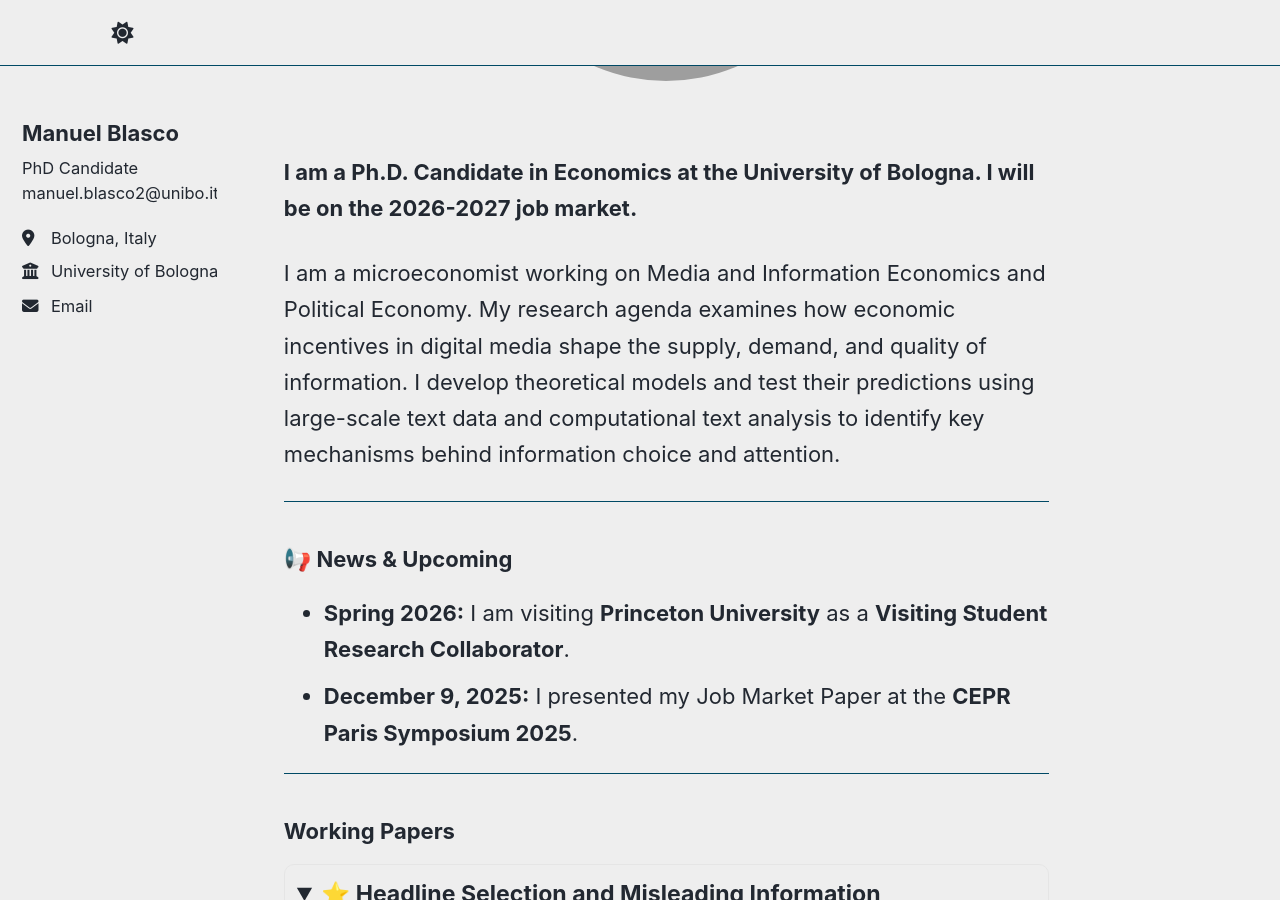
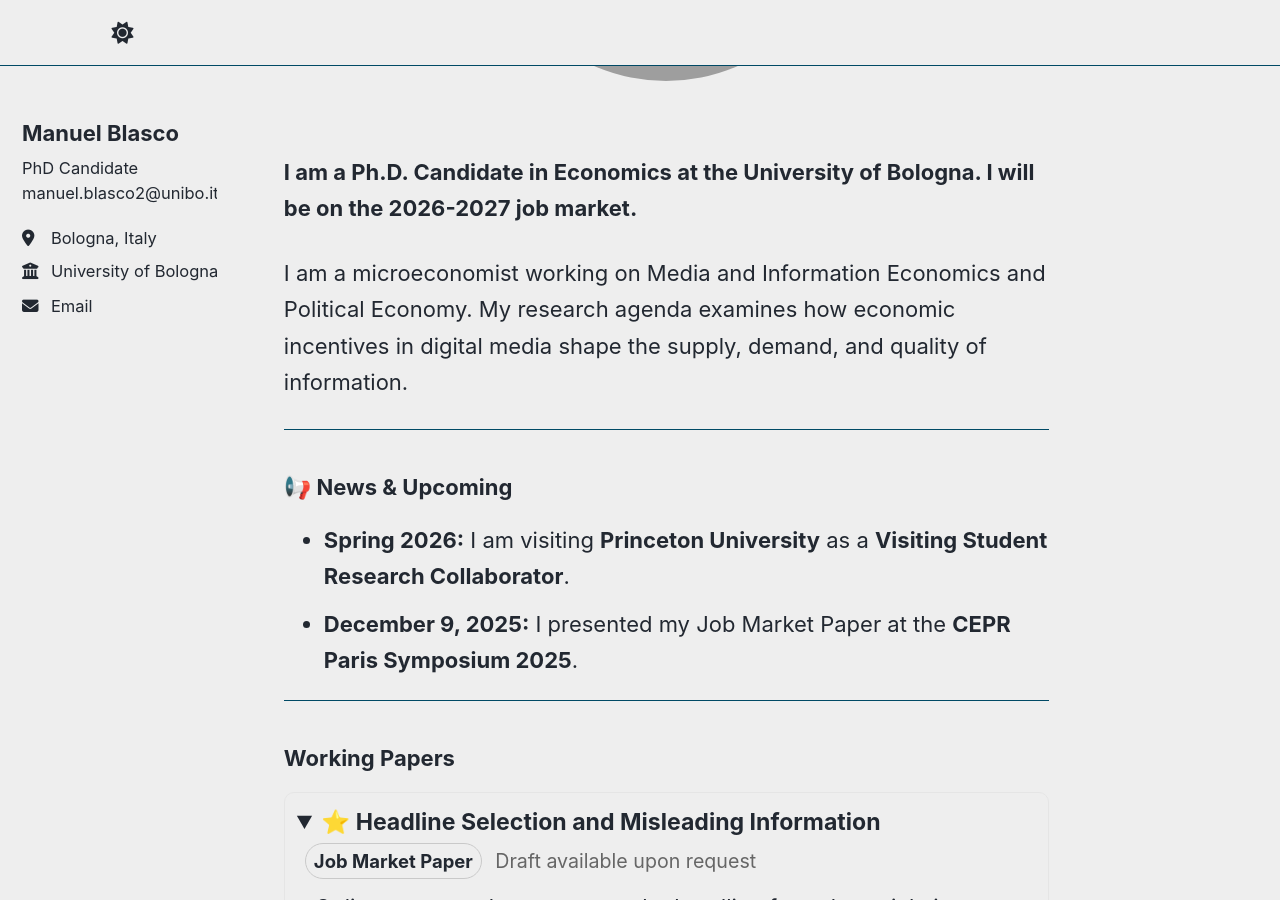
Before and after one commit to ManuelBlasco/manuelblasco.github.io, a Jekyll site: the page built from _pages/about.md, in a window 1280 px wide and 900 px high, scrolled down 406 px. Built offline with Jekyll 4.4.1, drawn with Linux system fonts in a browser that asks for light colours; a script that is not in the unit is left out; some of the changed text lies outside the part shown.

Commit message:
Update about.md

```diff
--- a/_pages/about.md
+++ b/_pages/about.md
@@ -17,7 +17,7 @@ redirect_from:
 <br>
 **I am a Ph.D. Candidate in Economics at the University of Bologna. I will be on the 2026-2027 job market.**
 
-I am a microeconomist working on Media and Information Economics and Political Economy. My research agenda examines how economic incentives in digital media shape the supply, demand, and quality of information. I develop theoretical models and test their predictions using large-scale text data and computational text analysis to identify key mechanisms behind information choice and attention.
+I am a microeconomist working on Media and Information Economics and Political Economy. My research agenda examines how economic incentives in digital media shape the supply, demand, and quality of information.
 
 ---
 
@@ -73,7 +73,7 @@ I am a microeconomist working on Media and Information Economics and Political E
 <summary style="cursor: pointer; font-weight: 700; font-size: 1.05em;">
 Pick or Make? Editorial Placement and the Demand for News
 <span style="font-size: 0.8em; font-weight: 400; color: #888; margin-left: 8px;">
-(Draft — Coming Soon)
+(Draft Coming Soon)
 </span>
 </summary>
 <div style="margin-top:10px; margin-left:18px;">
```
